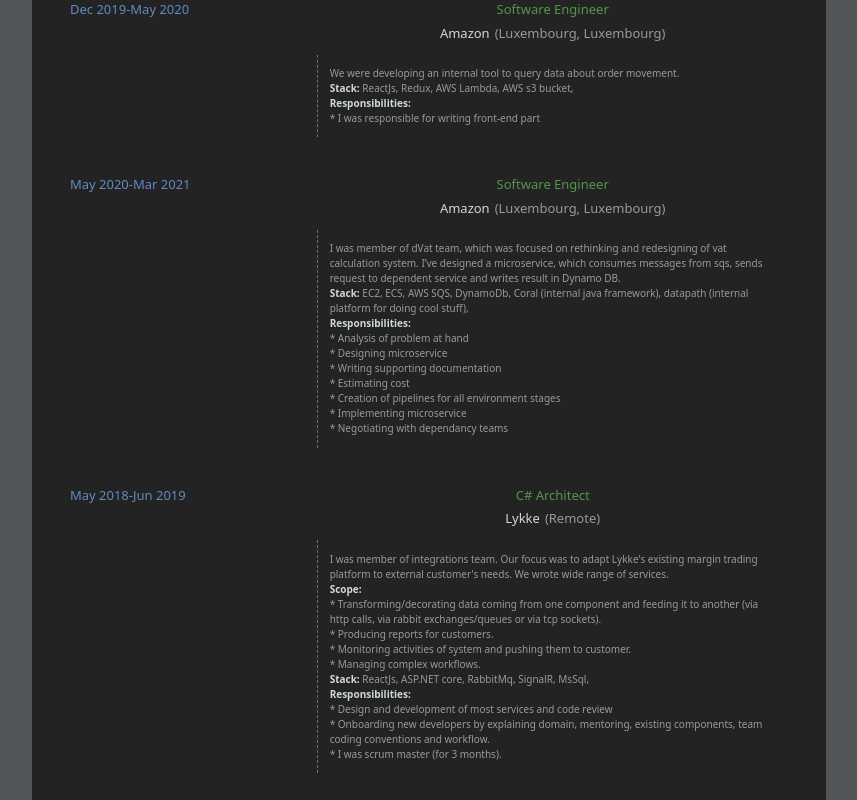
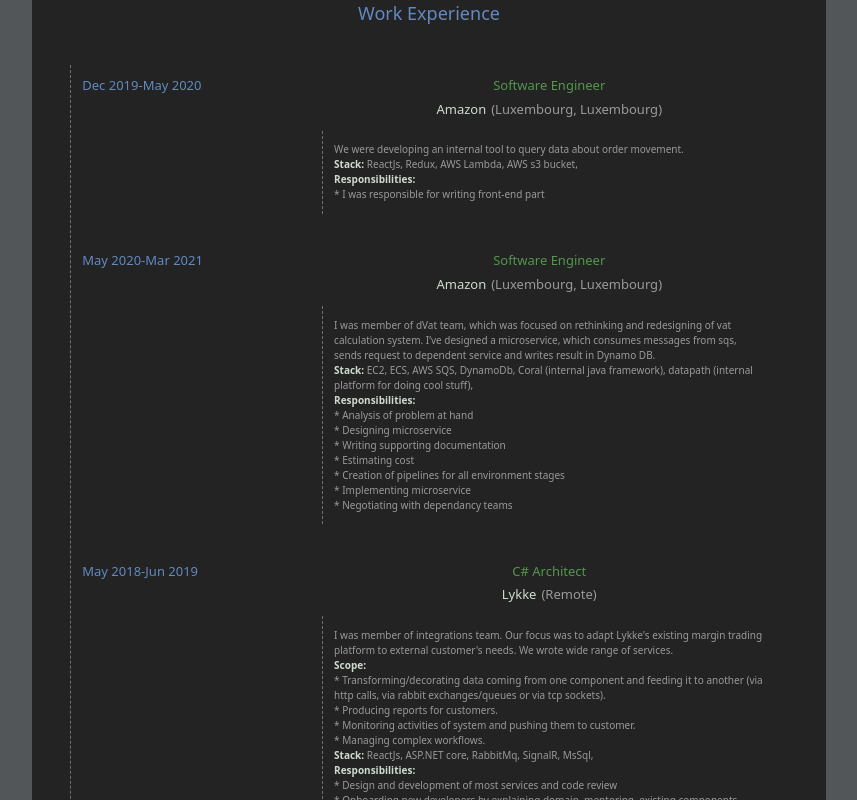
Before and after one commit to SosoTughushi/cv-maker, a React (Create React App) app: page / in a window 1280 px wide. Shown: the top 800 px of the page, without its empty margins (211-1068 px from the left). Built offline with nearby package versions, Linux system fonts and the light colour scheme.

Commit message:
Made work experience section expandable.

```diff
--- a/src/cv/Jobs/Jobs.scss
+++ b/src/cv/Jobs/Jobs.scss
@@ -1,3 +1,10 @@
+.jobs {
+    .section-title {
+        font-size: large;
+        color: var(--blue);
+        text-align: center;
+        margin-bottom: 1cm;
+    }
     .job-item {
         margin-bottom: 1cm;
         .job-title {
@@ -32,3 +39,4 @@
             font-size: small;
         }
     }
+}
--- a/src/cv/Jobs/index.tsx
+++ b/src/cv/Jobs/index.tsx
@@ -12,7 +12,8 @@
 
 
     return <div className="jobs">
-        {projects.map(project => <div className="job-item">
+        <Collapsable collapsedContent={<div className="section-title">Work Experience</div>}
+        >{projects.map(project => <div className="job-item">
             <div className="row">
                 <div className="col-md-4">
                     <div className="period">
@@ -56,12 +57,11 @@
 
                         </div>
                     </Collapsable>
-
-
-
                 </div>
             </div>
         </div>)}
+        </Collapsable>
+
 
     </div>
 
```
Lines whose indentation alone changed are shown as unchanged.
